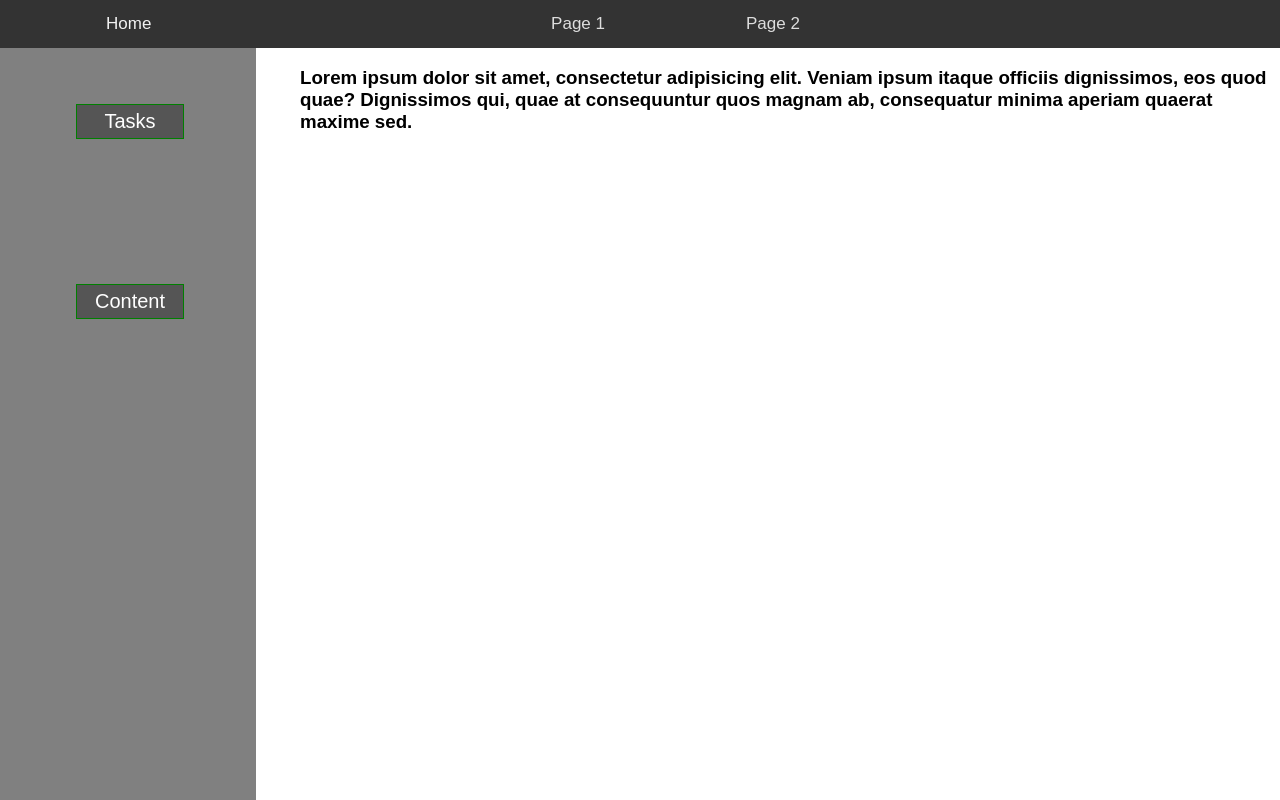
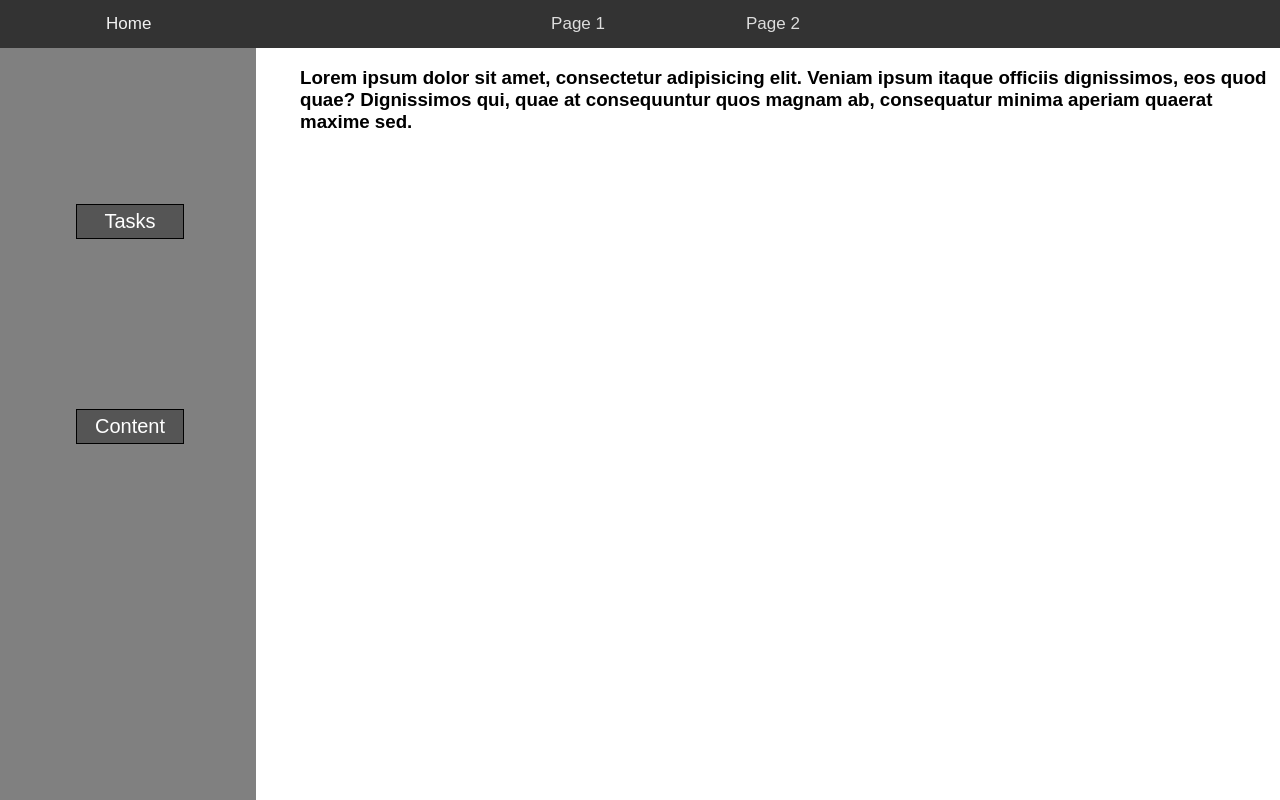
Before and after one commit to creativecstudios/Student_to_Dev, a plain HTML site: page 2021-05-31/index.html in a window 1280 px wide. Drawn offline with Linux system fonts and the light colour scheme.

Commit message:
Add files via upload

```diff
--- a/2021-05-31/style.css
+++ b/2021-05-31/style.css
@@ -48,18 +48,17 @@ body{
 }
 .sidebar button{
     background-color: #555555;
-    border: 1px solid green;
+    border: 1px solid black;
     display: block;
     padding: 5px 10px;
     width: 60%;
     text-align: center;
     color: white;
     font-size: 20px;
-    margin-bottom: 145px;
+    margin-bottom: 170px;
+    margin-top: 100px;
 }
 .sidebar{
-    padding-top: 70px;
-    padding-bottom: 200px;
     padding: 56px 0px 56px 76px;
     display: block;
 }
```
